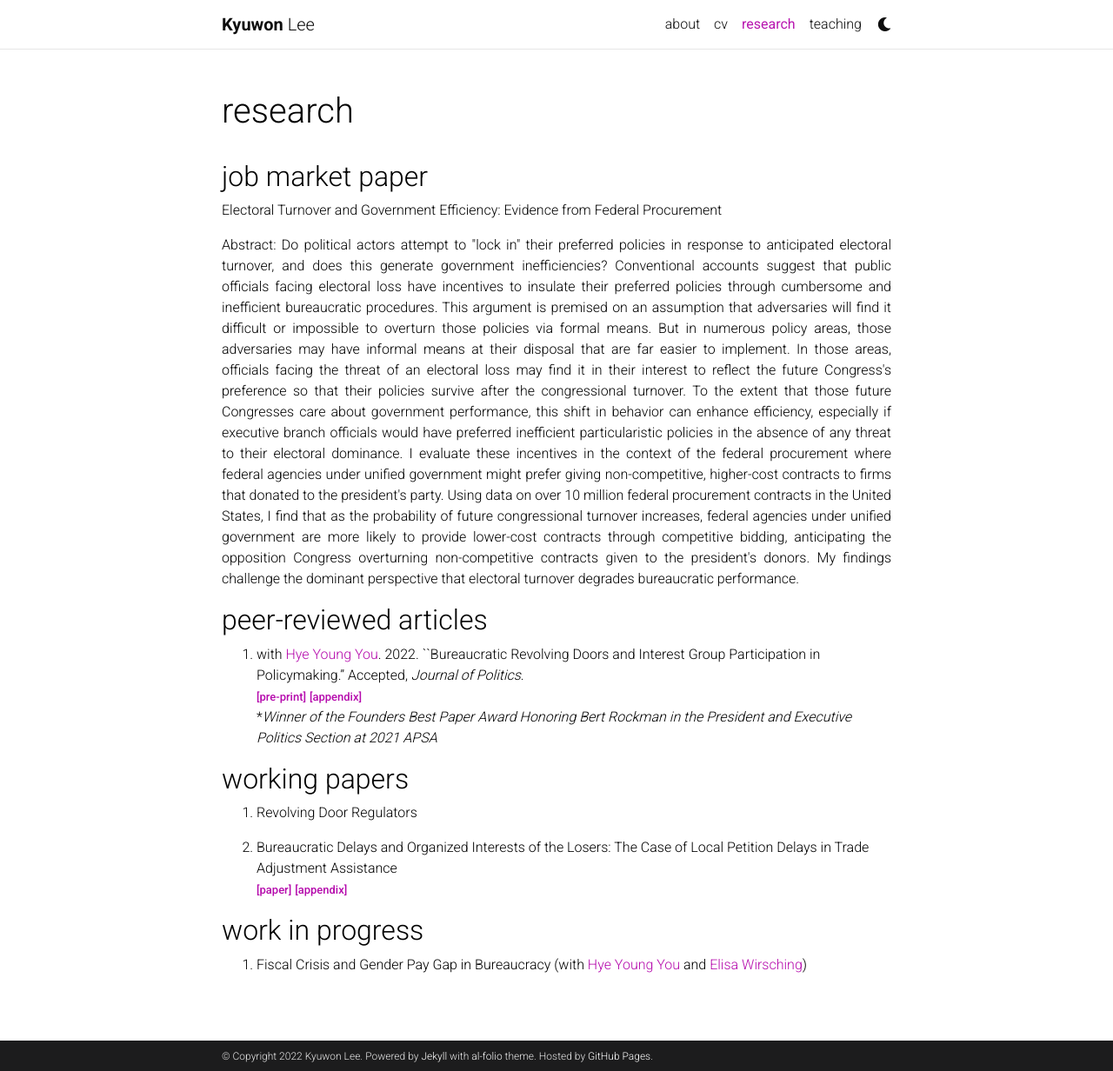
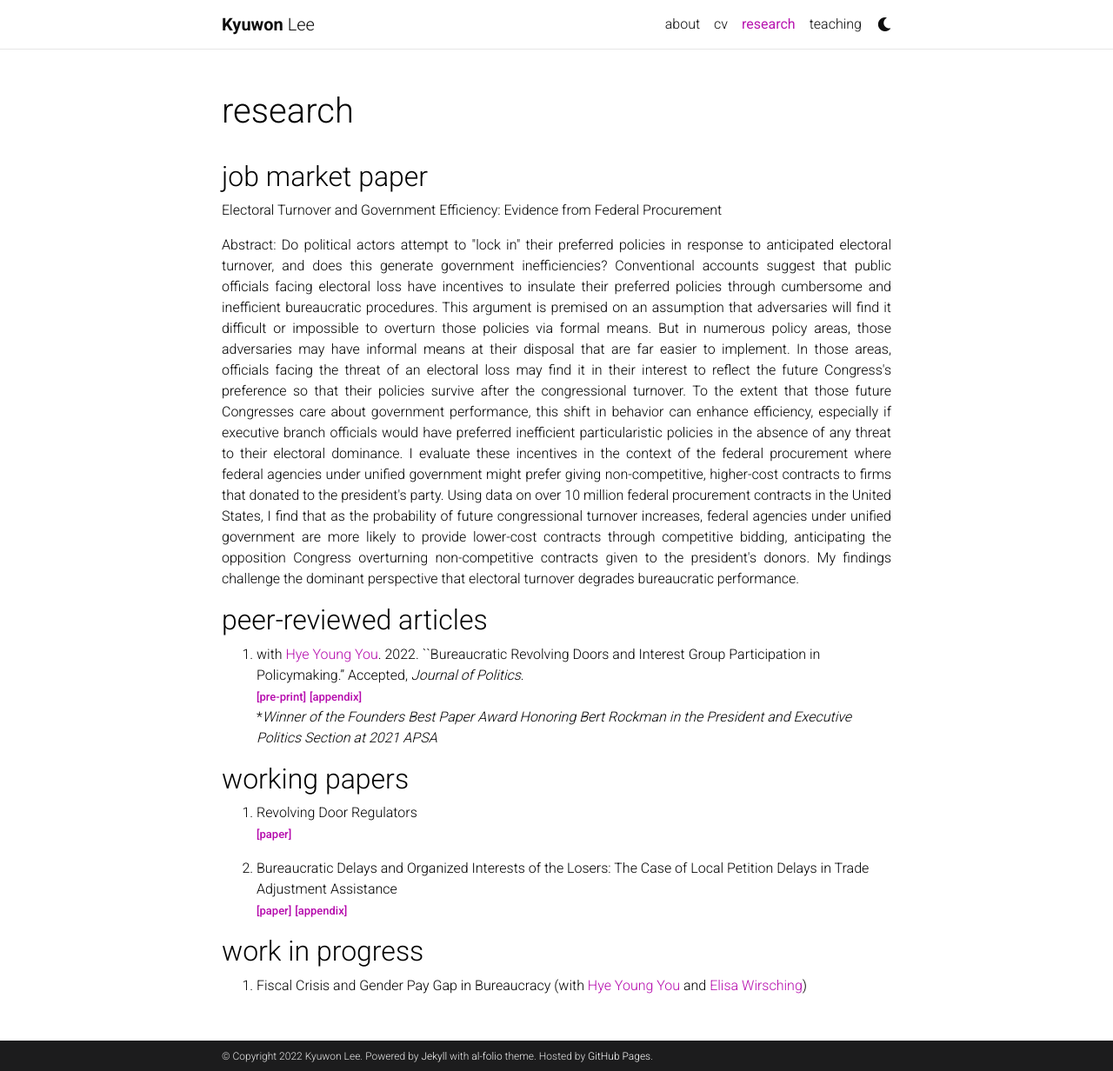
Before and after one commit to kyuwon-lee/kyuwon-lee.github.io, a Jekyll site: the page built from _pages/Research.md, in a window 1280 px wide and 1232 px high. Shown: the whole window at 87% size. Built offline with Jekyll 4.4.1, drawn with Linux system fonts in a browser that asks for light colours; comment, search, counter and statistics services are not loaded; a style sheet for code colours, icons or effects is not loaded.

Commit message:
Update Research.md

```diff
--- a/_pages/Research.md
+++ b/_pages/Research.md
@@ -19,7 +19,7 @@ Abstract: Do political actors attempt to "lock in" their preferred policies in r
 
 ## working papers
 1. Revolving Door Regulators
-
+**<a href='https://www.dropbox.com/s/ppjkl9hle2whxqj/revolving%20door.pdf?dl=0'><font size="2"> [paper]</font></a>**
 
 2. Bureaucratic Delays and Organized Interests of the Losers: The Case of Local Petition Delays in Trade Adjustment Assistance
 **<a href='https://www.dropbox.com/s/lk2w2zzujzaec15/paper_tradebureaucrats.pdf?dl=0'><font size="2"> [paper]</font></a>** **<a href='https://www.dropbox.com/s/3w8dxesa4o9f8y7/appendix.pdf?dl=0'><font size="2"> [appendix]</font></a>**
```
